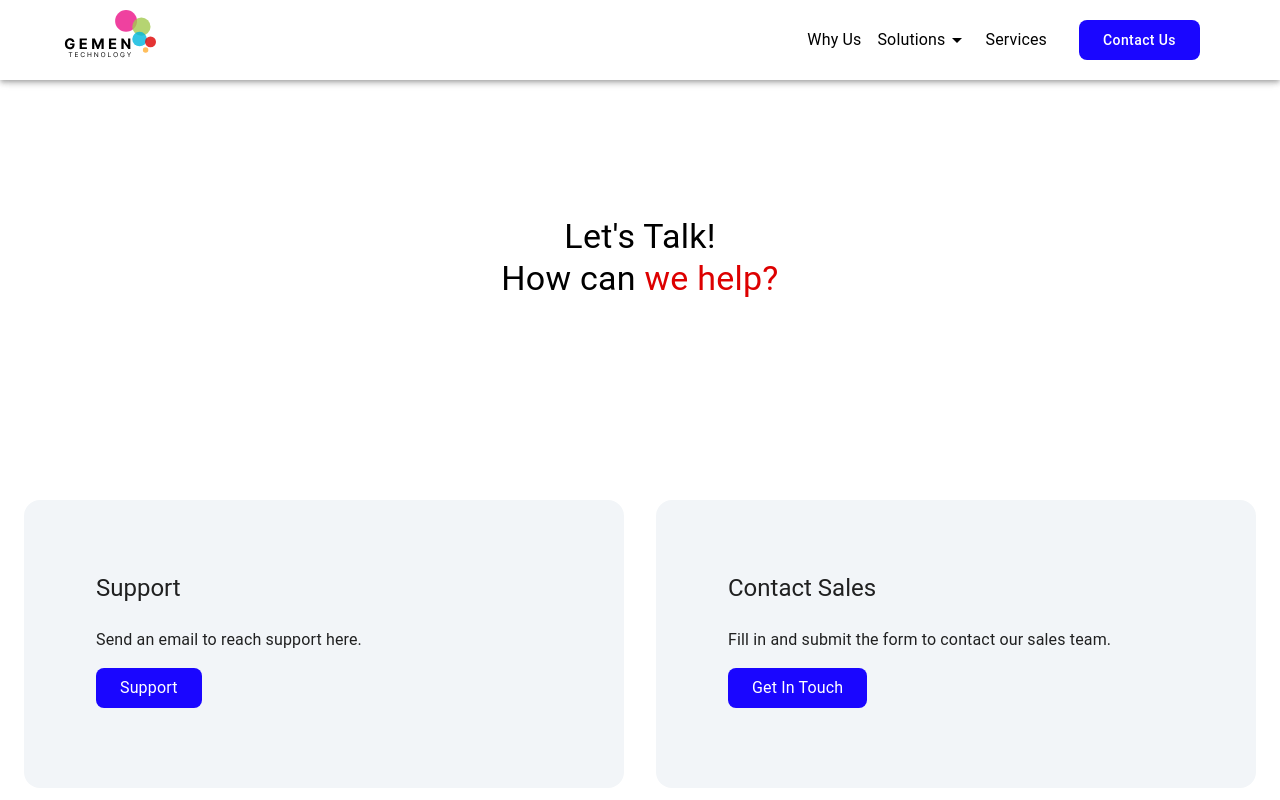
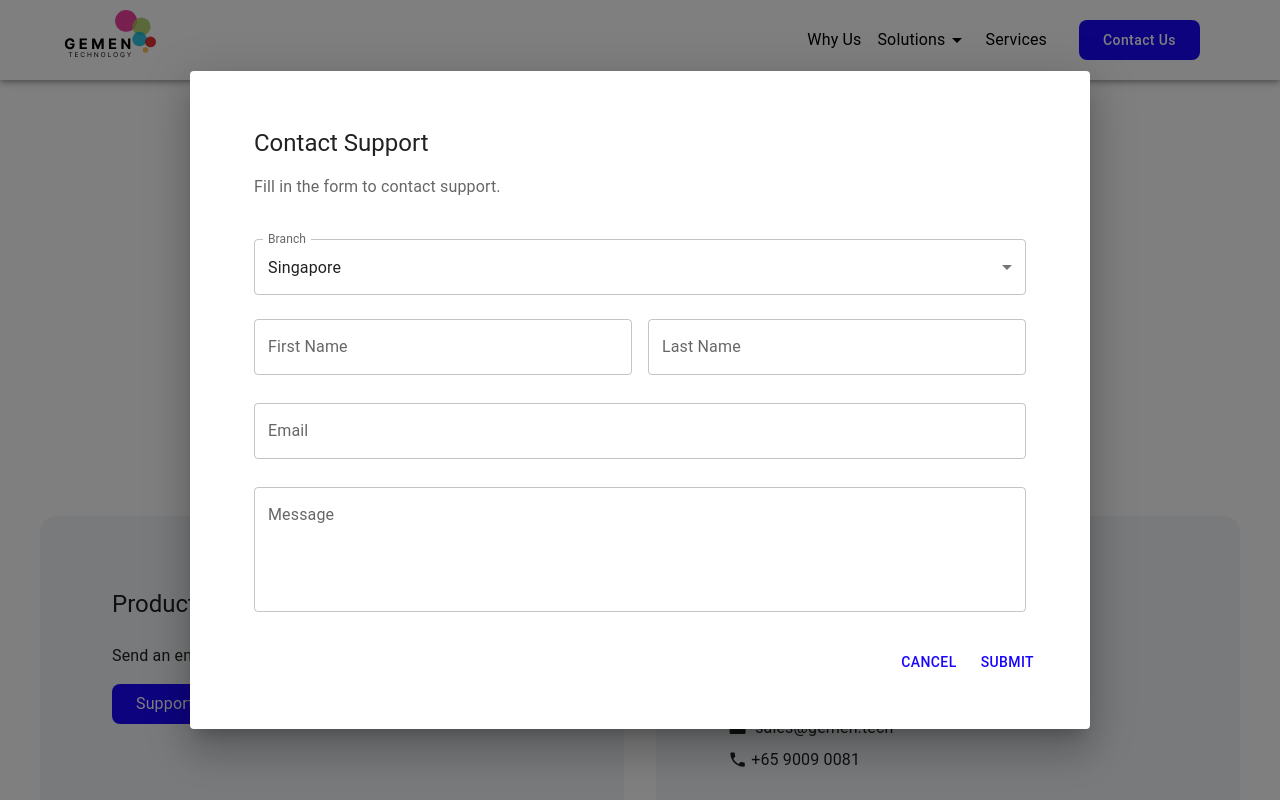
Before and after one commit to Xycone/Gemen_Website_Frontend, a React (Vite) app: page /contactUs in a window 1280 px wide. Both pictures are taken after a click on the button "Support". Shown: the top 800 px of the page. Built offline with nearby package versions, Linux system fonts and the light colour scheme.

Commit message:
made changes

```diff
--- a/package.json
+++ b/package.json
@@ -14,9 +14,11 @@
     "@emotion/styled": "^11.11.0",
     "@mui/icons-material": "^5.15.12",
     "@mui/material": "^5.15.12",
+    "formik": "^2.4.5",
     "react": "^18.2.0",
     "react-dom": "^18.2.0",
-    "react-router-dom": "^6.22.3"
+    "react-router-dom": "^6.22.3",
+    "yup": "^1.4.0"
   },
   "devDependencies": {
     "@types/react": "^18.2.56",
--- a/src/pages/Ace.jsx
+++ b/src/pages/Ace.jsx
@@ -1,6 +1,6 @@
-import React from 'react';
+import React, { useEffect } from 'react';
+import { useLocation, useNavigate } from 'react-router-dom';
 import { Typography, Box, Button, Grid, Card, CardContent } from '@mui/material';
-import { useNavigate } from 'react-router-dom';
 
 function Ace() {
   const navigate = useNavigate();
@@ -9,8 +9,20 @@ function Ace() {
     navigate('/contactUs');
   };
 
+  // Scroll to top
+  // Fix for react saving scroll position when navigating to different pages
+  const { pathname } = useLocation();
+
+  useEffect(() => {
+    document.documentElement.scrollTo({
+      top: 0,
+      left: 0,
+      behavior: "instant",
+    });
+  }, [pathname]);
+
   return (
-    <Box sx={{ my: 2 }}>
+    <Box sx={{ my: 2, padding: 2  }}>
       <Box sx={{ pb: 30, pt: 15, position: 'relative', textAlign: 'center' }}>
         <Box sx={{ textAlign: 'center', mb: 5 }}>
           <Typography variant="h5" sx={{ mb: 5 }}>
--- a/src/pages/ContactUs.jsx
+++ b/src/pages/ContactUs.jsx
@@ -1,30 +1,103 @@
-import React from 'react';
-import { Typography, Box, Grid, Card, CardContent, Button, Accordion, AccordionSummary, AccordionDetails } from '@mui/material';
+import React, { useState, useEffect } from 'react';
+import { useLocation } from 'react-router-dom';
+import { Link } from 'react-router-dom';
+import {
+  Typography, Box, Container, Grid, Card, CardContent, Button, TextField, Select, MenuItem, FormControl, FormHelperText, InputLabel, Accordion, AccordionSummary,
+  AccordionDetails, Dialog, DialogTitle, DialogContent, DialogContentText, DialogActions
+} from '@mui/material';
 import ArrowDropDownIcon from '@mui/icons-material/ArrowDropDown';
-import { Link } from 'react-router-dom';
+import { Email, LocationOn, Phone } from '@mui/icons-material';
+
+import { useFormik } from 'formik';
+import * as yup from 'yup';
 
 function ContactUs() {
+  // Scroll to top
+  // Fix for react saving scroll position when navigating to different pages
+  const { pathname } = useLocation();
+
+  useEffect(() => {
+    document.documentElement.scrollTo({
+      top: 0,
+      left: 0,
+      behavior: "instant",
+    });
+  }, [pathname]);
+
+  // Contact Support Form
+  const [contactSupportOpen, setContactSupportOpen] = useState(false);
+  const handleContactSupportFormOpen = () => {
+    setContactSupportOpen(true);
+  };
+  const handleContactSupportFormClose = () => {
+    setContactSupportOpen(false);
+    formikContactSupport.resetForm();
+  };
+
+  // Form to send an email to support
+  const formikContactSupport = useFormik({
+    initialValues: {
+      branch: "singapore",
+      firstName: "",
+      lastName: "",
+      email: "",
+      message: "",
+    },
+    validationSchema: yup.object({
+      branch: yup.string().trim()
+        .required('Branch is required'),
+      firstName: yup.string().trim()
+        .min(1, 'First name must be at least 1 character long')
+        .max(50, 'First name must be at most 50 characters long')
+        .required('First name is required')
+        .matches(/^[a-zA-Z]+$/,
+          "Only allow letters and characters: ' - , ."),
+      lastName: yup.string().trim()
+        .min(1, 'Last name must be at least 1 character long')
+        .max(50, 'Last name must be at most 50 characters long')
+        .required('Last name is required')
+        .matches(/^[a-zA-Z]+$/,
+          "Only allow letters and characters: ' - , ."),
+      email: yup.string().trim()
+        .email('Enter a valid email')
+        .max(50, 'Email must be at most 50 characters')
+        .required('Email is required'),
+      message: yup.string().trim()
+        .max(320, 'Email must be at most 320 characters'),
+    }),
+    onSubmit: (data) => {
+      data.firstName = data.firstName.trim();
+      data.lastName = data.firstName.trim();
+      data.email = data.email.trim();
+      data.message = data.message.trim();
+      http.post("/support", data).then((res) => {
+        console.log(res)
+        handleContactSupportFormClose();
+      });
+    }
+  });
+
   return (
-    <Box sx={{ my: 2 }}>
+    <Box sx={{ my: 2, padding: 2  }}>
       <Box sx={{ pb: 15, pt: 15 }}>
         <Box sx={{ mb: 10, fontWeight: 'bold', textAlign: 'center' }}>
           <Typography variant="h4">
             Let's Talk!
             <br />
-            How can <span style={{ color: '#DD0000' }}>we help?</span>
+            How can we <span style={{ color: '#DD0000' }}>assist you?</span>
           </Typography>
         </Box>
       </Box>
 
-      <Box>
+      <Box sx={{ pb: 15 }}>
         <Grid container spacing={4}>
 
           <Grid item xs={12} md={6} sx={{ display: 'flex', flexDirection: 'column', justifyContent: 'center' }}>
             <Card sx={{ borderRadius: 4, padding: 5, backgroundColor: '#F2F5F8', boxShadow: 'none', display: 'flex', flexDirection: 'column', flexGrow: 1 }}>
               <CardContent sx={{ margin: 2 }}>
-                <Typography variant="h5" sx={{ mb: 3 }}>Support</Typography>
+                <Typography variant="h5" sx={{ mb: 3 }}>Product Support</Typography>
                 <Typography sx={{ mb: 2 }}>
-                  Send an email to reach support here.
+                  Send an email to reach support by completing the form.
                 </Typography>
                 <Button
                   variant="contained"
@@ -37,9 +110,114 @@ function ContactUs() {
                       boxShadow: 'none',
                     },
                     textTransform: 'none',
-                  }}>
+                  }}
+                  onClick={handleContactSupportFormOpen}>
                   <Typography>Support</Typography>
                 </Button>
+                <Dialog
+                  fullWidth
+                  maxWidth="md"
+                  open={contactSupportOpen}
+                >
+                  <Box component="form" onSubmit={formikContactSupport.handleSubmit} sx={{ margin: 5 }}>
+                    <DialogTitle variant="h5">Contact Support</DialogTitle>
+                    <DialogContent>
+                      <DialogContentText>
+                        Fill in the form to contact support.
+                      </DialogContentText>
+
+                      <Box sx={{ mt: 5 }}>
+                        <Grid container spacing={2}>
+
+                          <Grid item xs={12}>
+                            <FormControl fullWidth error={formikContactSupport.touched.branch && Boolean(formikContactSupport.errors.branch)}>
+                              <InputLabel>Branch</InputLabel>
+                              <Select
+                                label="Branch"
+                                name="branch"
+                                value={formikContactSupport.values.branch}
+                                onChange={formikContactSupport.handleChange}
+                                onBlur={formikContactSupport.handleBlur}
+                              >
+                                <MenuItem value="singapore">Singapore</MenuItem>
+                                <MenuItem value="shanghai">Shanghai</MenuItem>
+                              </Select>
+                              {formikContactSupport.touched.branch && formikContactSupport.errors.branch && (
+                                <FormHelperText>{formikContactSupport.errors.branch}</FormHelperText>
+                              )}
+                            </FormControl>
+                          </Grid>
+
+                          <Grid item xs={12}>
+                            <Grid container spacing={2}>
+
+                              <Grid item xs={12} md={6}>
+                                <TextField
+                                  fullWidth margin="dense" autoComplete="off"
+                                  label="First Name"
+                                  name="firstName"
+                                  value={formikContactSupport.values.firstName}
+                                  onChange={formikContactSupport.handleChange}
+                                  onBlur={formikContactSupport.handleBlur}
+                                  error={formikContactSupport.touched.firstName && Boolean(formikContactSupport.errors.firstName)}
+                                  helperText={formikContactSupport.touched.firstName && formikContactSupport.errors.firstName}
+                                />
+                              </Grid>
+
+                              <Grid item xs={12} md={6}>
+                                <TextField
+                                  fullWidth margin="dense" autoComplete="off"
+                                  label="Last Name"
+                                  name="lastName"
+                                  value={formikContactSupport.values.lastName}
+                                  onChange={formikContactSupport.handleChange}
+                                  onBlur={formikContactSupport.handleBlur}
+                                  error={formikContactSupport.touched.lastName && Boolean(formikContactSupport.errors.lastName)}
+                                  helperText={formikContactSupport.touched.lastName && formikContactSupport.errors.lastName}
+                                />
+                              </Grid>
+
+                            </Grid>
+                          </Grid>
+
+                          <Grid item xs={12}>
+                            <TextField
+                              fullWidth margin="dense" autoComplete="off"
+                              label="Email"
+                              name="email"
+                              value={formikContactSupport.values.email}
+                              onChange={formikContactSupport.handleChange}
+                              onBlur={formikContactSupport.handleBlur}
+                              error={formikContactSupport.touched.email && Boolean(formikContactSupport.errors.email)}
+                              helperText={formikContactSupport.touched.email && formikContactSupport.errors.email}
+                            />
+                          </Grid>
+
+                          <Grid item xs={12}>
+                            <TextField
+                              fullWidth margin="dense" autoComplete="off"
+                              rows={4}
+                              multiline
+                              label="Message"
+                              name="message"
+                              value={formikContactSupport.values.message}
+                              onChange={formikContactSupport.handleChange}
+                              onBlur={formikContactSupport.handleBlur}
+                              error={formikContactSupport.touched.message && Boolean(formikContactSupport.errors.message)}
+                              helperText={formikContactSupport.touched.message && formikContactSupport.errors.message}
+                            />
+                          </Grid>
+
+                        </Grid>
+                      </Box>
+
+                    </DialogContent>
+                    <DialogActions>
+                      <Button onClick={handleContactSupportFormClose}>Cancel</Button>
+                      <Button type="submit">Submit</Button>
+                    </DialogActions>
+                  </Box>
+                </Dialog>
               </CardContent>
             </Card>
           </Grid>
@@ -49,54 +227,31 @@ function ContactUs() {
               <CardContent sx={{ margin: 2 }}>
                 <Typography variant="h5" sx={{ mb: 3 }}>Contact Sales</Typography>
                 <Typography sx={{ mb: 2 }}>
-                  Fill in and submit the form to contact our sales team.
+                  Reach out to our sales team here:
                 </Typography>
-                <Button
-                  variant="contained"
-                  sx={{
-                    borderRadius: 2,
-                    px: 3,
-                    py: 1,
-                    overflow: 'hidden',
-                    boxShadow: 'none',
-                    '&:hover': {
-                      boxShadow: 'none',
-                    },
-                    textTransform: 'none',
-                  }}
-                >
-                  <Typography>Get In Touch</Typography>
-                </Button>
+                <Box sx={{ display: 'flex', alignItems: 'center', textAlign: 'left', mb: 1 }}>
+                  <LocationOn sx={{ fontSize: '1.2rem', mr: 1 }} />
+                  <Typography>
+                    <a href="https://www.google.com/maps/place/Gemen+Pte+Ltd/@1.3102084,103.8389323,17z/data=!3m2!4b1!5s0x31da19fc08c4d9fb:0x4f3412b3621c50dc!4m6!3m5!1s0x31da19461c78640f:0xed591bfcac18c41f!8m2!3d1.310203!4d103.8415072!16s%2Fg%2F11fct8jl5g?entry=ttu"
+                      target="_blank" rel="noopener noreferrer">
+                      10 Winstedt Rd, #03-30A, Singapore 227977
+                    </a>
+                  </Typography>
+                </Box>
+                <Box sx={{ display: 'flex', alignItems: 'center', textAlign: 'left', mb: 1 }}>
+                  <Email sx={{ fontSize: '1.2rem', mr: 1 }} />
+                  <Typography>sales@gemen.tech</Typography>
+                </Box>
+                <Box sx={{ display: 'flex', alignItems: 'center', textAlign: 'left', mb: 1 }}>
+                  <Phone sx={{ fontSize: '1.2rem', mr: 0.5 }} />
+                  <Typography>+65 9009 0081</Typography>
+                </Box>
               </CardContent>
             </Card>
           </Grid>
 
-          <Grid item xs={12} md={12} sx={{ display: 'flex', flexDirection: 'column', justifyContent: 'center' }}>
-            <Card sx={{ borderRadius: 4, padding: 5, backgroundColor: '#F2F5F8', boxShadow: 'none', display: 'flex', flexDirection: 'column', flexGrow: 1 }}>
-              <CardContent sx={{ margin: 2 }}>
-                <Typography variant="h5" sx={{ mb: 3 }}>Have A Question?</Typography>
-                <Typography sx={{ mb: 2 }}>
-                  Read our FAQ or ask a question!
-                </Typography>
-                <Link></Link>
-                <Button
-                  variant="contained"
-                  sx={{
-                    borderRadius: 2,
-                    px: 3,
-                    py: 1,
-                    mb: 5,
-                    boxShadow: 'none',
-                    '&:hover': {
-                      boxShadow: 'none',
-                    },
-                    textTransform: 'none',
-                  }}>
-                  Ask A Question
-                </Button>
-                <Typography sx={{ mb: 2 }}>
-                  Frequently Asked Questions:
-                </Typography>
+          <Grid item xs={12} md={12} sx={{ display: 'flex', flexDirection: 'column', justifyContent: 'center', margin: 5, mt: 10 }}>
+            <Typography variant="h5" sx={{ mb: 3 }}>Frequently Asked Questions:</Typography>
             <Accordion sx={{
               boxShadow: 'none',
             }}>
@@ -165,13 +320,11 @@ function ContactUs() {
                 </Typography>
               </AccordionDetails>
             </Accordion>
-              </CardContent>
-            </Card>
           </Grid>
 
         </Grid>
-      </Box>
-    </Box>
+      </Box >
+    </Box >
   )
 }
 
--- a/src/pages/Garantia.jsx
+++ b/src/pages/Garantia.jsx
@@ -1,6 +1,6 @@
-import React from 'react';
+import React, { useEffect } from 'react';
+import { useLocation, useNavigate } from 'react-router-dom';
 import { Typography, Box, Button, Grid, Card, CardContent } from '@mui/material';
-import { useNavigate } from 'react-router-dom';
 
 function Garantia() {
   const navigate = useNavigate();
@@ -9,8 +9,20 @@ function Garantia() {
     navigate('/contactUs');
   };
 
+  // Scroll to top
+  // Fix for react saving scroll position when navigating to different pages
+  const { pathname } = useLocation();
+
+  useEffect(() => {
+    document.documentElement.scrollTo({
+      top: 0,
+      left: 0,
+      behavior: "instant",
+    });
+  }, [pathname]);
+
   return (
-    <Box sx={{ my: 2 }}>
+    <Box sx={{ my: 2, padding: 2 }}>
       <Box sx={{ pb: 30, pt: 15, position: 'relative', textAlign: 'center' }}>
         <Box sx={{ textAlign: 'center', mb: 5 }}>
           <Typography variant="h5" sx={{ mb: 5 }}>
@@ -59,7 +71,7 @@ function Garantia() {
           </Typography>
         </Grid>
 
-        <Grid item xs={12} md={6} sx={{ mb: 5, padding: 5 , display: 'flex', flexDirection: 'column', order: { xs: 4, md: 3  } }}>
+        <Grid item xs={12} md={6} sx={{ mb: 5, padding: 5, display: 'flex', flexDirection: 'column', order: { xs: 4, md: 3 } }}>
           <Typography variant="h5" sx={{ mb: 3 }}>
             Progressive Monitoring
           </Typography>
@@ -67,7 +79,7 @@ function Garantia() {
             Progressive Monitoring conducts scheduled tasks designated by the customer to assess the recording system's functionaility. It detects irregularities in the system in near real-time and promptly alerts the customer of any alarms detected. Moreover, Progressive Monitoring compiles historical reports of these alarms. In the event of anomalies, it takes proactive measures such as disabling affected extensions to prevent further disruptions, thus maintaining the stability and dependability of the recording system.
           </Typography>
         </Grid>
-        <Grid item xs={12} md={6} sx={{ mb: 5, display: 'flex', flexDirection: 'column', order: { xs: 3, md: 4  } }}>
+        <Grid item xs={12} md={6} sx={{ mb: 5, display: 'flex', flexDirection: 'column', order: { xs: 3, md: 4 } }}>
           <Card sx={{ borderRadius: 4, padding: 5, backgroundColor: '#F2F5F8', boxShadow: 'none', display: 'flex', flexDirection: 'column', flexGrow: 1 }}>
             <CardContent sx={{ margin: 2 }}>
 
--- a/src/pages/Homepage.jsx
+++ b/src/pages/Homepage.jsx
@@ -20,15 +20,25 @@ function Homepage() {
     }
   }, [location]);
 
+  // Scroll to top
+  // Fix for react saving scroll position when navigating to different pages
+  const { pathname } = useLocation();
+
+  useEffect(() => {
+    document.documentElement.scrollTo({
+      top: 0,
+      left: 0,
+      behavior: "instant",
+    });
+  }, [pathname]);
+
   return (
-    <Box sx={{ my: 2 }}>
-      <Container>
-        <LandingSection id="landing-section"/>
-        <WhyUsSection id="whyus-section" />
-        <SolutionsSection id="solutions-section" />
-        <ServicesSection id="services-section" />
-        <Partners id="partners-section"/>
-      </Container>
+    <Box sx={{ my: 2, padding: 2 }}>
+      <LandingSection id="landing-section" />
+      <WhyUsSection id="whyus-section" />
+      <SolutionsSection id="solutions-section" />
+      <ServicesSection id="services-section" />
+      <Partners id="partners-section" />
     </Box>
   )
 }
```
Also changed, not shown: 1 other file (tests, documents, lock files or other folders). Lines whose indentation alone changed are shown as unchanged.
